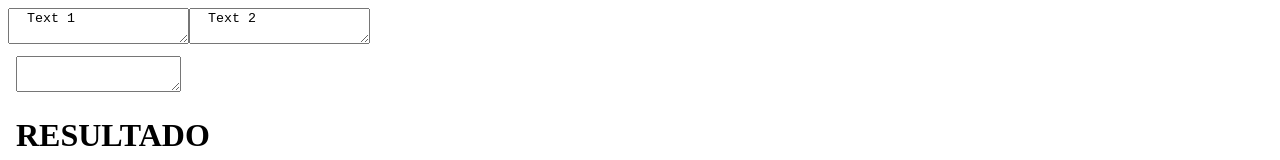
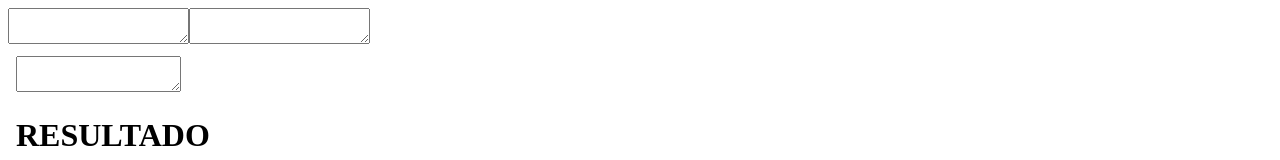
Before and after one commit to zigmapower/eddie-es-un-gran-maestro, an Angular app: page / in a window 1280 px wide. Shown: the top 160 px of the page. Built offline with nearby package versions, Linux system fonts and the light colour scheme.

Commit message:
Bind both text areas to the ngmodel

```diff
--- a/src/app/app.component.html
+++ b/src/app/app.component.html
@@ -5,13 +5,13 @@
   - The second text area should be editable and also binded to the first text area. which means that if you change the text of the second text area, the first text area should be updated.
  -->
 
-<textarea>
-  Text 1
+<textarea [(ngModel)]=text>
+
   </textarea>
 
 
-  <textarea>
-  Text 2
+  <textarea [(ngModel)]=text>
+
   </textarea>
 
      <body>
```
